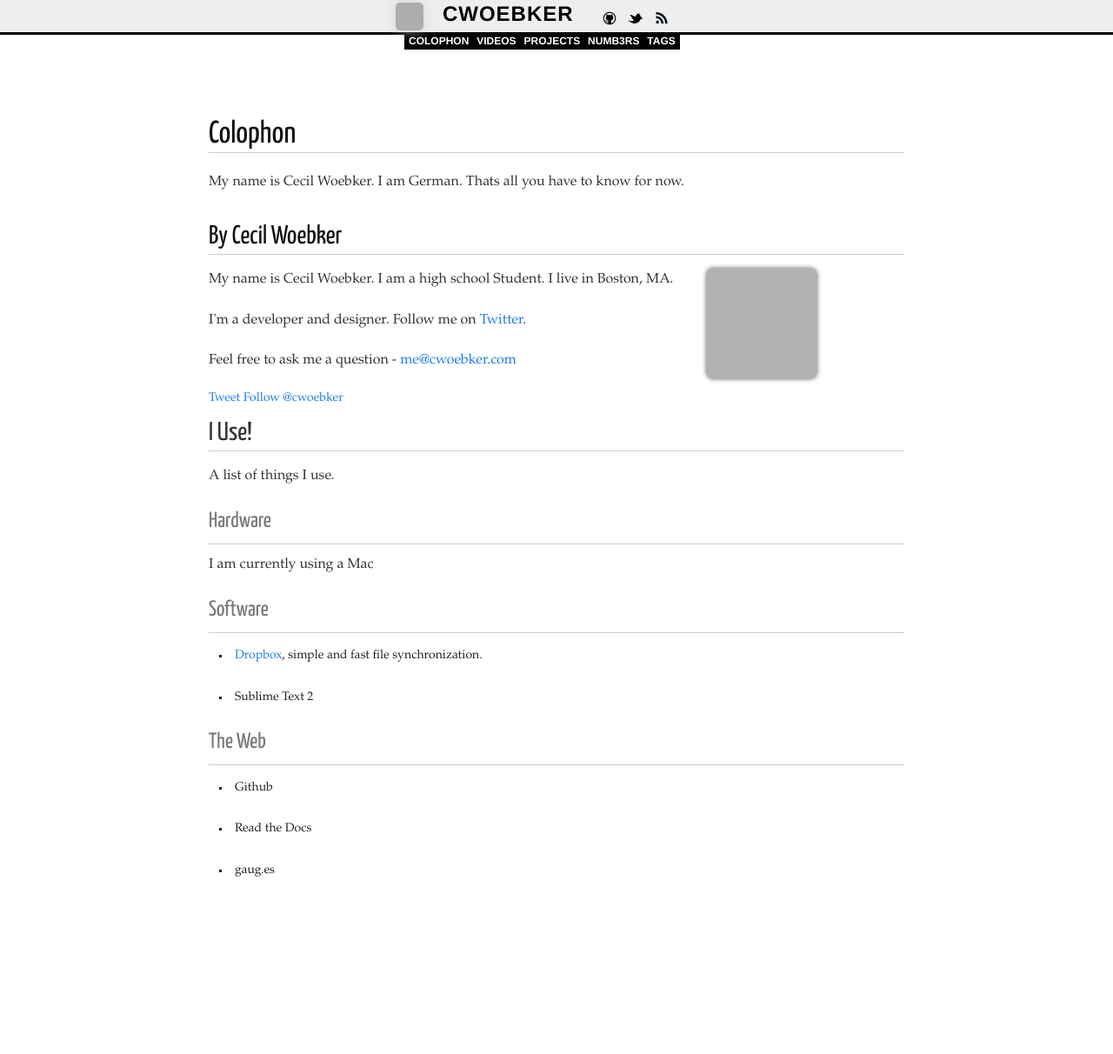
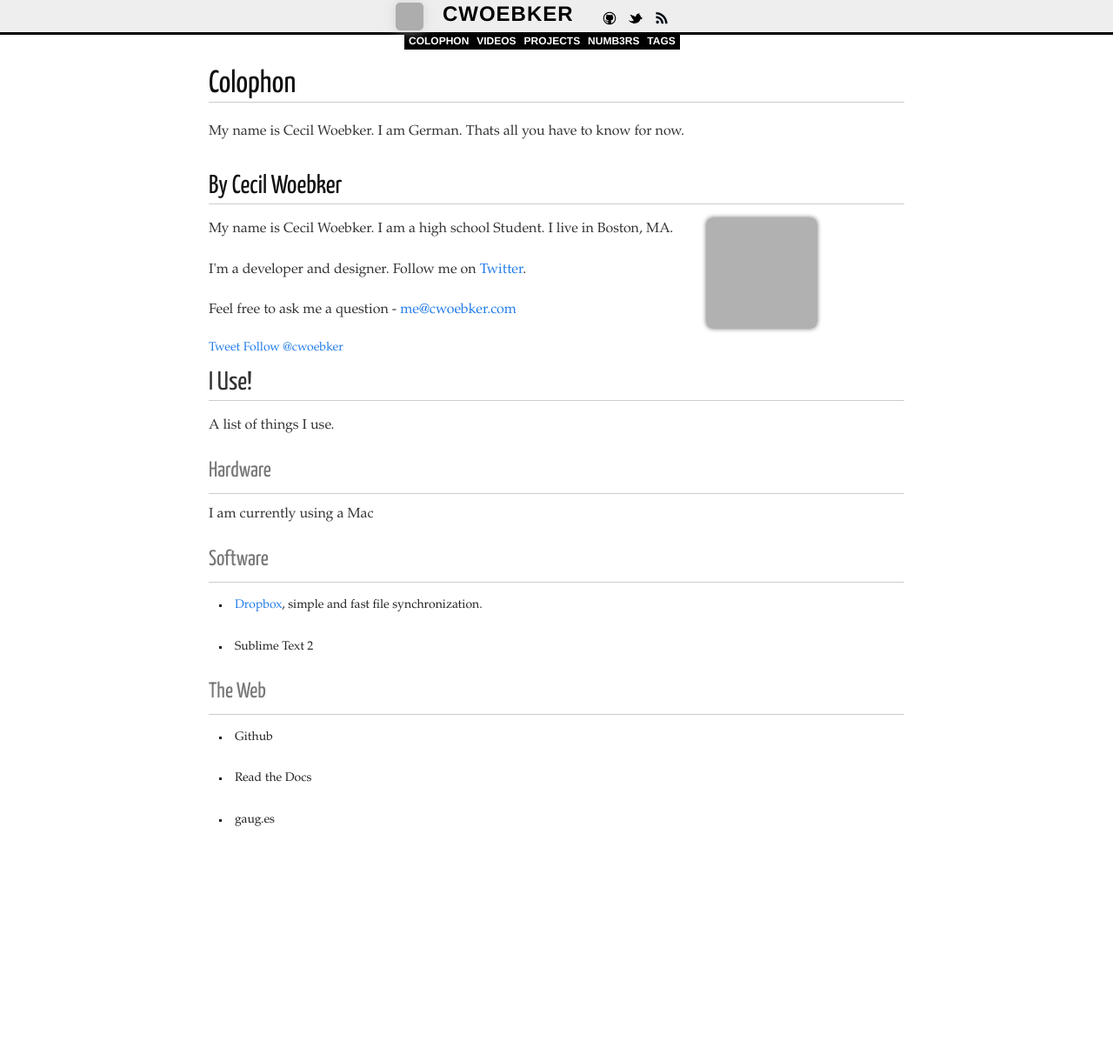
Before and after one commit to cwoebker/.com, a Jekyll site: the page built from colophon.markdown, in a window 1280 px wide. Shown: the whole page at 87% size. Built offline with Jekyll 4.4.1, drawn with Linux system fonts in a browser that asks for light colours; nearby versions of some CDN libraries; Markdown is read by kramdown in place of the engine named in the settings; comment, search, counter and statistics services are not loaded; after the commit the page ends 1004 px from its top, so only the background shows below that; grey boxes are pictures that could not be loaded.

Commit message:
positioned content right

```diff
--- a/assets/css/styles.css
+++ b/assets/css/styles.css
@@ -22,7 +22,6 @@ body{
 
 .break {page-break-before: always;}
 
-body div.content {padding-bottom: 120px;}
     body div.content pre {
         background-color: #f8f8f8;
         border: 1px solid #ccc;
@@ -83,10 +82,6 @@ hr{
   margin-right: auto;
   width: auto;
   max-width: 800px;
-  padding-left: 20px;
-  padding-right: 20px;
-  padding-top: 40px;
-  padding-bottom: 20px;
   z-index: 0;
 }
 
@@ -282,6 +277,7 @@ blockquote h1, blockquote h2, blockquote h3{
 
 .hero {
     margin-top: -40px;
+    margin-bottom: 20px;
     background-color: rgb(66, 66, 66);
     background-size: cover;
     height: 210px;
```
